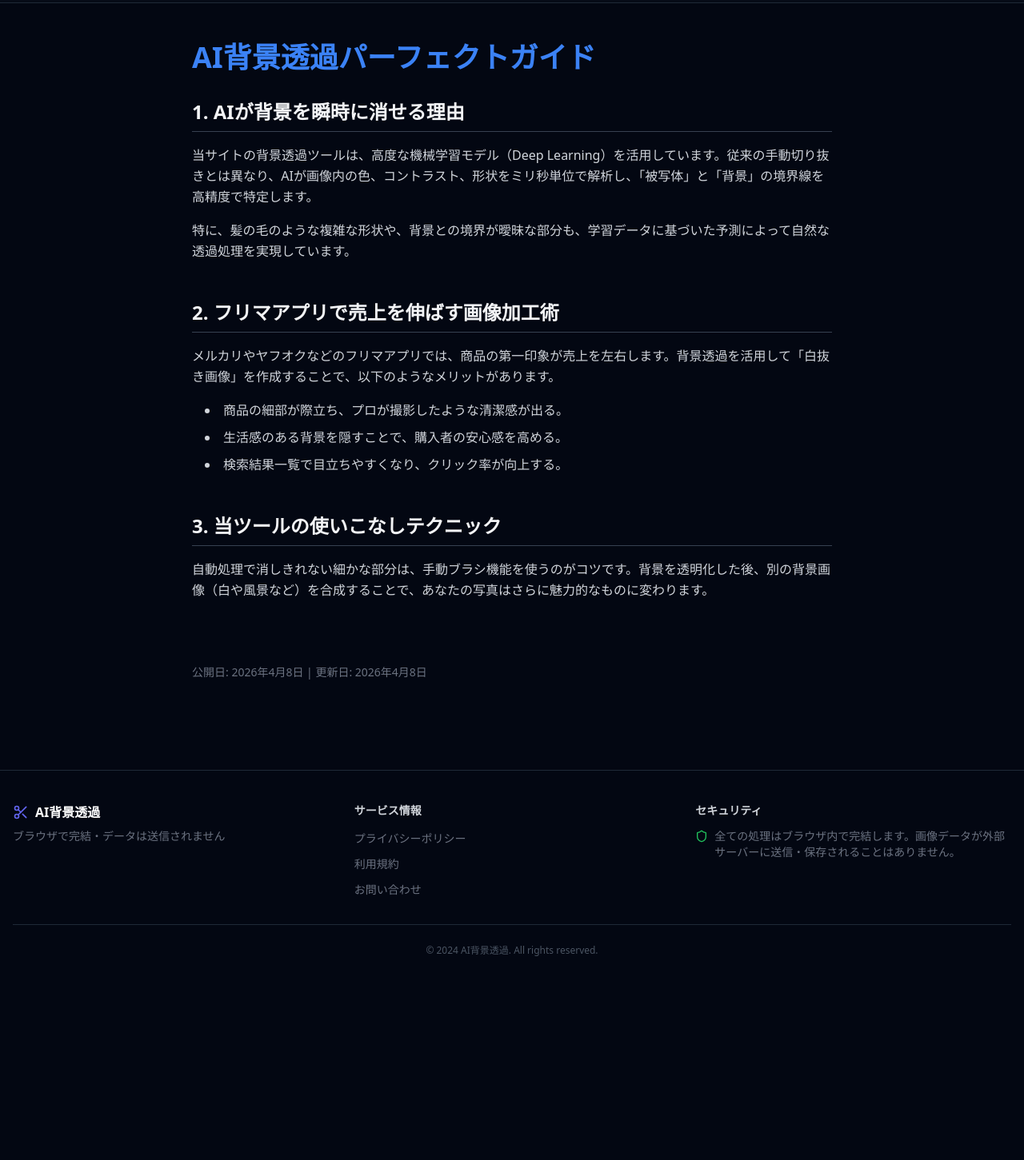
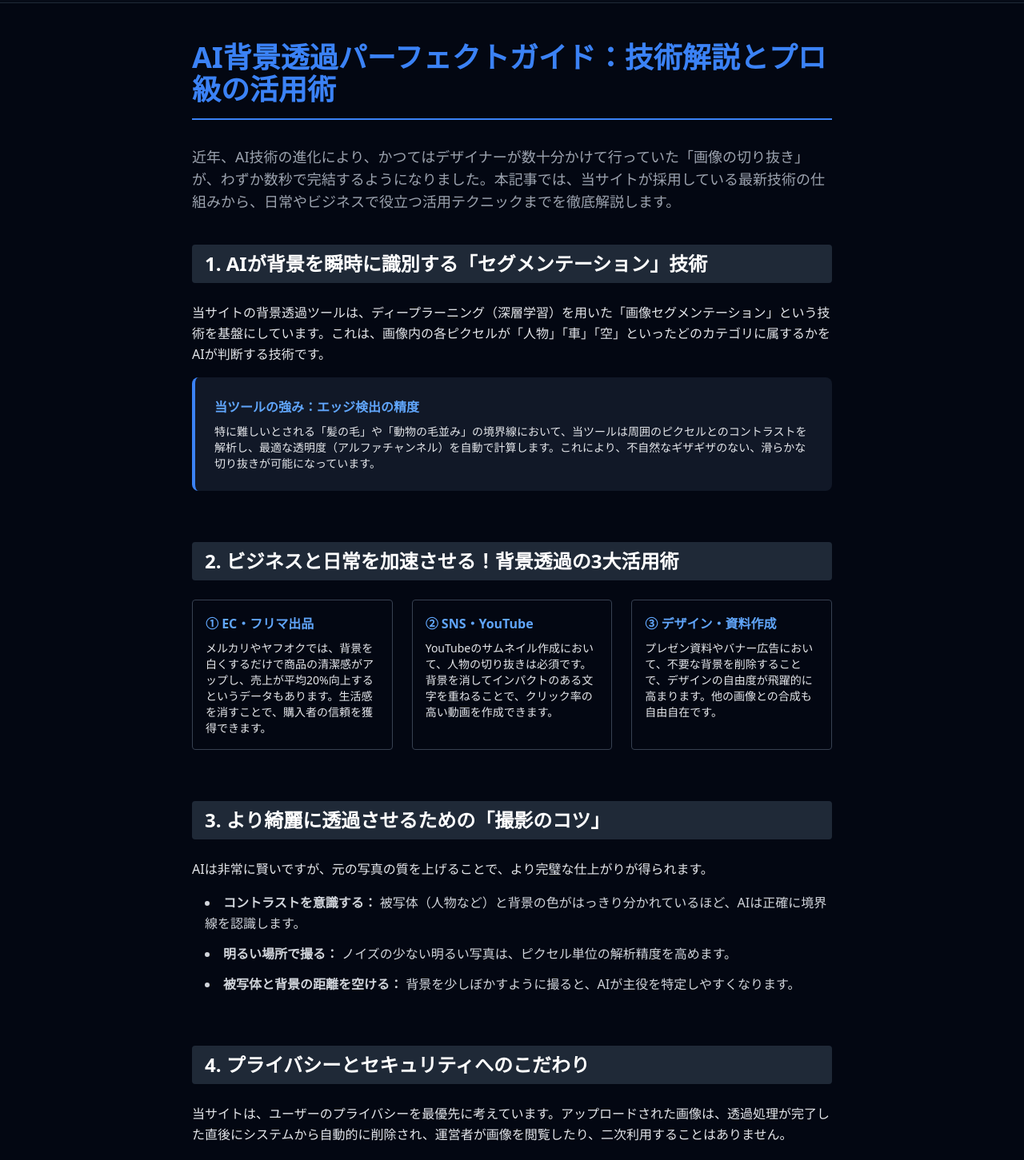
Before and after one commit to officialgaia/ai-background-remover, a React (Vite) app: page /blog in a window 1280 px wide. Shown: the part 160-1611 px from the top of the page at 80% size. Before the commit the page ends 1397 px from the top, so only its background shows below. Built offline with nearby package versions, Linux system fonts and the light colour scheme.

Commit message:
Update Blog.jsx

```diff
--- a/src/pages/Blog.jsx
+++ b/src/pages/Blog.jsx
@@ -2,39 +2,92 @@ import React from 'react';
 
 export default function Blog() {
   return (
-    <div className="max-w-4xl mx-auto p-6 md:p-12 text-left leading-relaxed">
-      <h1 className="text-4xl font-bold mb-8 text-blue-500">AI背景透過パーフェクトガイド</h1>
+    <div className="max-w-4xl mx-auto p-6 md:p-12 text-left leading-relaxed text-gray-200">
+      <h1 className="text-4xl font-bold mb-8 text-blue-500 border-b-2 border-blue-500 pb-4">
+        AI背景透過パーフェクトガイド：技術解説とプロ級の活用術
+      </h1>
 
-      <section className="mb-12">
-        <h2 className="text-2xl font-bold mb-4 border-b border-gray-700 pb-2">1. AIが背景を瞬時に消せる理由</h2>
-        <p className="mb-4 text-gray-300">
-          当サイトの背景透過ツールは、高度な機械学習モデル（Deep Learning）を活用しています。従来の手動切り抜きとは異なり、AIが画像内の色、コントラスト、形状をミリ秒単位で解析し、「被写体」と「背景」の境界線を高精度で特定します。
+      <p className="mb-10 text-lg text-gray-400">
+        近年、AI技術の進化により、かつてはデザイナーが数十分かけて行っていた「画像の切り抜き」が、わずか数秒で完結するようになりました。本記事では、当サイトが採用している最新技術の仕組みから、日常やビジネスで役立つ活用テクニックまでを徹底解説します。
+      </p>
+
+      {/* セクション1: 技術解説 */}
+      <section className="mb-16">
+        <h2 className="text-2xl font-bold mb-6 text-white bg-gray-800 px-4 py-2 rounded">
+          1. AIが背景を瞬時に識別する「セグメンテーション」技術
+        </h2>
+        <p className="mb-4">
+          当サイトの背景透過ツールは、ディープラーニング（深層学習）を用いた「画像セグメンテーション」という技術を基盤にしています。これは、画像内の各ピクセルが「人物」「車」「空」といったどのカテゴリに属するかをAIが判断する技術です。
         </p>
-        <p className="text-gray-300">
-          特に、髪の毛のような複雑な形状や、背景との境界が曖昧な部分も、学習データに基づいた予測によって自然な透過処理を実現しています。
+        <div className="bg-gray-900 p-6 rounded-lg mb-4 border-l-4 border-blue-500">
+          <h3 className="font-bold mb-2 text-blue-400">当ツールの強み：エッジ検出の精度</h3>
+          <p className="text-sm">
+            特に難しいとされる「髪の毛」や「動物の毛並み」の境界線において、当ツールは周囲のピクセルとのコントラストを解析し、最適な透明度（アルファチャンネル）を自動で計算します。これにより、不自然なギザギザのない、滑らかな切り抜きが可能になっています。
+          </p>
+        </div>
+      </section>
+
+      {/* セクション2: 活用事例 */}
+      <section className="mb-16">
+        <h2 className="text-2xl font-bold mb-6 text-white bg-gray-800 px-4 py-2 rounded">
+          2. ビジネスと日常を加速させる！背景透過の3大活用術
+        </h2>
+
+        <div className="grid md:grid-cols-3 gap-6">
+          <div className="border border-gray-700 p-4 rounded">
+            <h3 className="font-bold text-blue-400 mb-2">① EC・フリマ出品</h3>
+            <p className="text-sm">メルカリやヤフオクでは、背景を白くするだけで商品の清潔感がアップし、売上が平均20%向上するというデータもあります。生活感を消すことで、購入者の信頼を獲得できます。</p>
+          </div>
+          <div className="border border-gray-700 p-4 rounded">
+            <h3 className="font-bold text-blue-400 mb-2">② SNS・YouTube</h3>
+            <p className="text-sm">YouTubeのサムネイル作成において、人物の切り抜きは必須です。背景を消してインパクトのある文字を重ねることで、クリック率の高い動画を作成できます。</p>
+          </div>
+          <div className="border border-gray-700 p-4 rounded">
+            <h3 className="font-bold text-blue-400 mb-2">③ デザイン・資料作成</h3>
+            <p className="text-sm">プレゼン資料やバナー広告において、不要な背景を削除することで、デザインの自由度が飛躍的に高まります。他の画像との合成も自由自在です。</p>
+          </div>
+        </div>
+      </section>
+
+      {/* セクション3: コツ */}
+      <section className="mb-16">
+        <h2 className="text-2xl font-bold mb-6 text-white bg-gray-800 px-4 py-2 rounded">
+          3. より綺麗に透過させるための「撮影のコツ」
+        </h2>
+        <p className="mb-4">
+          AIは非常に賢いですが、元の写真の質を上げることで、より完璧な仕上がりが得られます。
+        </p>
+        <ul className="list-disc list-inside space-y-3 text-gray-300 ml-4">
+          <li><strong>コントラストを意識する：</strong> 被写体（人物など）と背景の色がはっきり分かれているほど、AIは正確に境界線を認識します。</li>
+          <li><strong>明るい場所で撮る：</strong> ノイズの少ない明るい写真は、ピクセル単位の解析精度を高めます。</li>
+          <li><strong>被写体と背景の距離を空ける：</strong> 背景を少しぼかすように撮ると、AIが主役を特定しやすくなります。</li>
+        </ul>
+      </section>
+
+      {/* セクション4: 安全性 */}
+      <section className="mb-16">
+        <h2 className="text-2xl font-bold mb-6 text-white bg-gray-800 px-4 py-2 rounded">
+          4. プライバシーとセキュリティへのこだわり
+        </h2>
+        <p className="mb-4">
+          当サイトは、ユーザーのプライバシーを最優先に考えています。アップロードされた画像は、透過処理が完了した直後にシステムから自動的に削除され、運営者が画像を閲覧したり、二次利用することはありません。
+        </p>
+        <p className="">
+          ブラウザ上で動作する軽量な処理を組み合わせているため、安心してご利用いただけます。
         </p>
       </section>
 
-      <section className="mb-12">
-        <h2 className="text-2xl font-bold mb-4 border-b border-gray-700 pb-2">2. フリマアプリで売上を伸ばす画像加工術</h2>
-        <p className="mb-4 text-gray-300">
-          メルカリやヤフオクなどのフリマアプリでは、商品の第一印象が売上を左右します。背景透過を活用して「白抜き画像」を作成することで、以下のようなメリットがあります。
-        </p>
-        <ul className="list-disc list-inside space-y-2 text-gray-300 ml-4">
-          <li>商品の細部が際立ち、プロが撮影したような清潔感が出る。</li>
-          <li>生活感のある背景を隠すことで、購入者の安心感を高める。</li>
-          <li>検索結果一覧で目立ちやすくなり、クリック率が向上する。</li>
-        </ul>
-      </section>
+      <div className="mt-20 p-8 bg-blue-900/20 border border-blue-500/30 rounded-xl text-center">
+        <h2 className="text-xl font-bold mb-4">さっそく背景を消してみましょう</h2>
+        <p className="mb-6 text-gray-400">完全無料で、会員登録も不要です。</p>
+        <a href="/" className="inline-block bg-blue-600 hover:bg-blue-700 text-white font-bold py-3 px-8 rounded-full transition-all">
+          ツールを使ってみる
+        </a>
+      </div>
 
-      <section className="mb-12">
-        <h2 className="text-2xl font-bold mb-4 border-b border-gray-700 pb-2">3. 当ツールの使いこなしテクニック</h2>
-        <p className="text-gray-300">
-          自動処理で消しきれない細かな部分は、手動ブラシ機能を使うのがコツです。背景を透明化した後、別の背景画像（白や風景など）を合成することで、あなたの写真はさらに魅力的なものに変わります。
-        </p>
-      </section>
-
-      <p className="text-sm text-gray-500 mt-20">公開日: 2026年4月8日 | 更新日: 2026年4月8日</p>
+      <p className="text-xs text-gray-600 mt-12 text-center">
+        著者: AI背景透過開発チーム / 公開日: 2026年4月8日
+      </p>
     </div>
   );
 }
```
